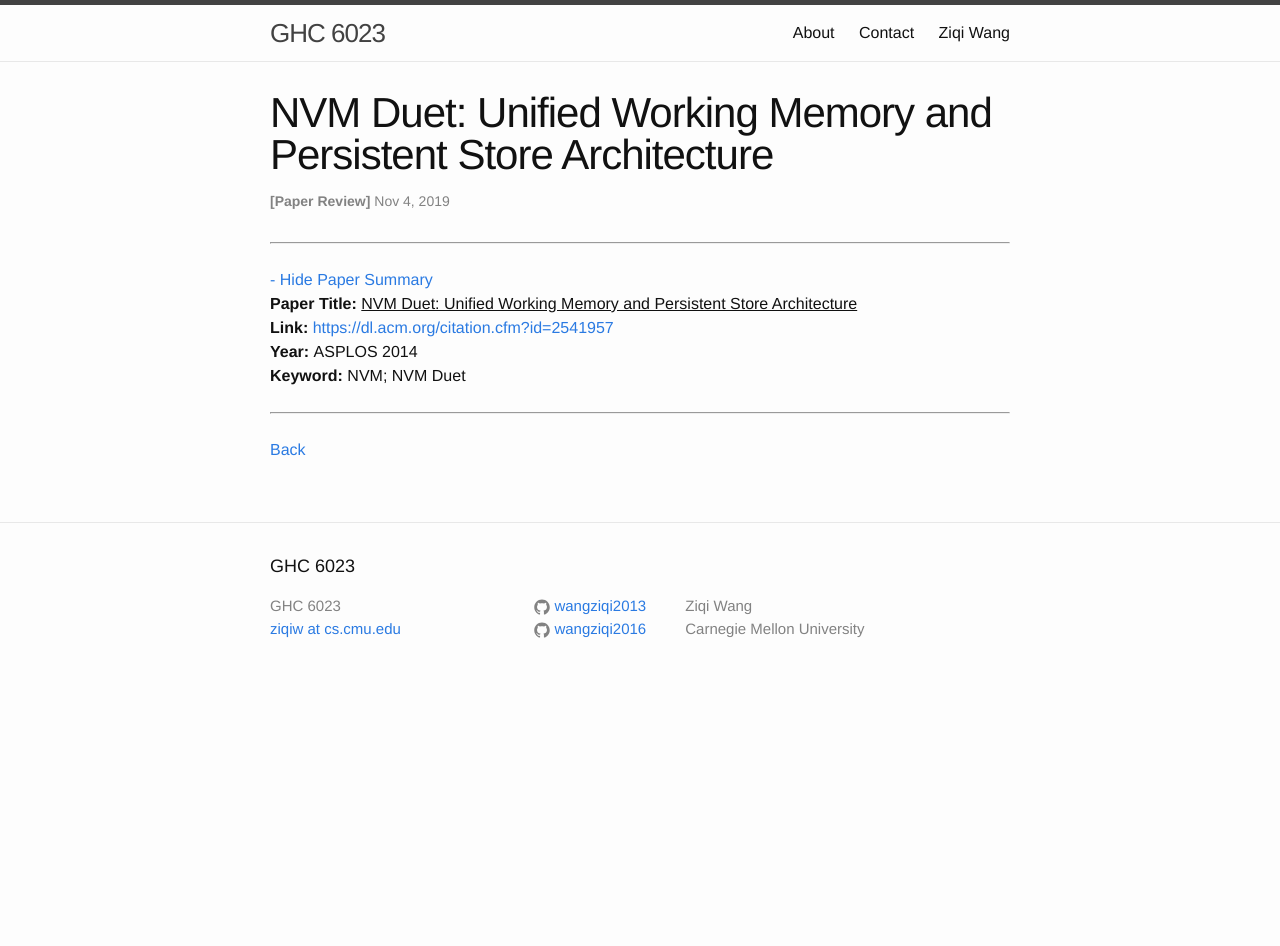
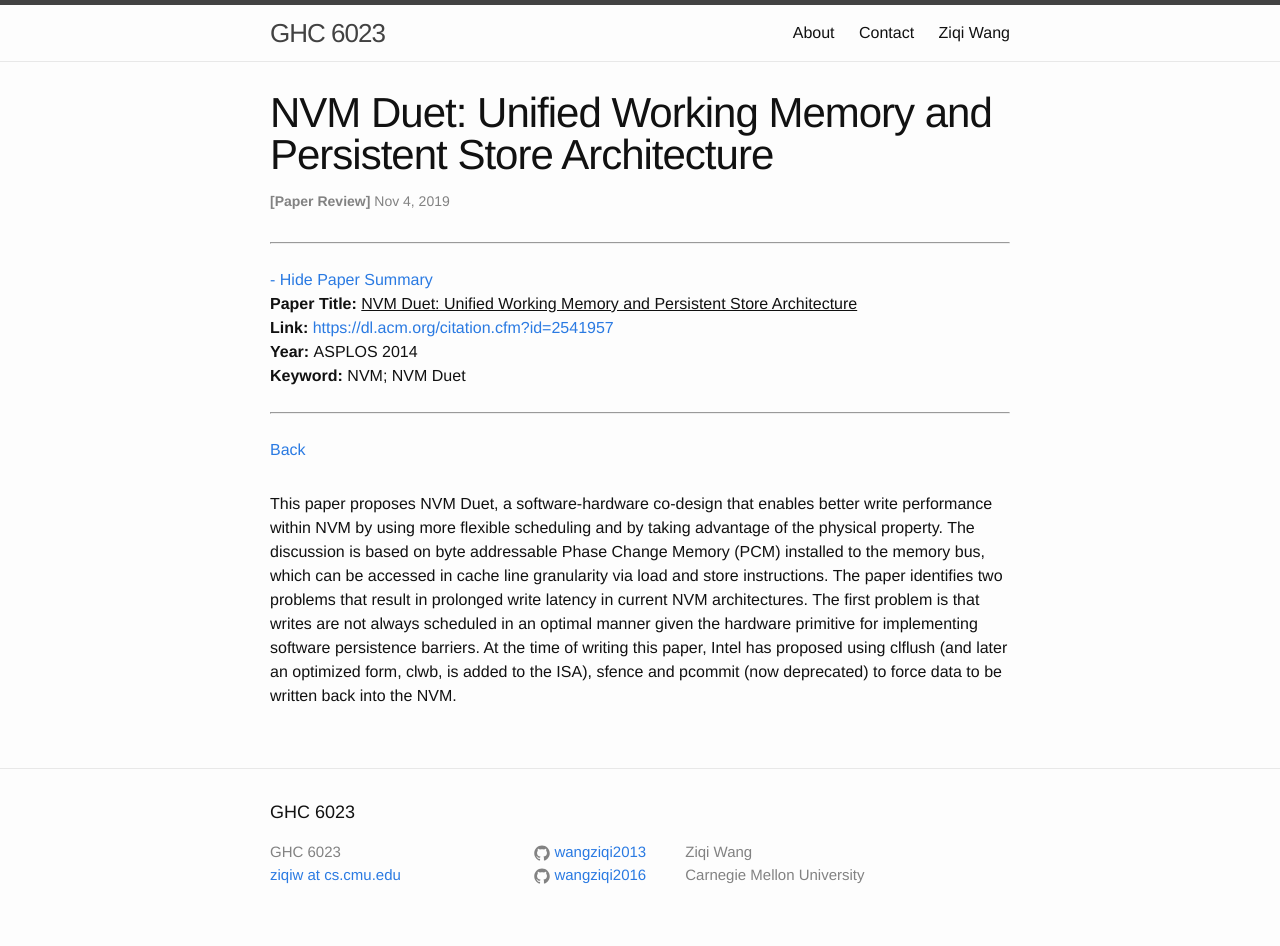
Before and after one commit to wangziqi2013/wangziqi2013.github.io, a Jekyll site: the page built from _posts/2019-11-03-nvm-duet.markdown, in a window 1280 px wide. Built offline with Jekyll 4.4.1, drawn with Linux system fonts in a browser that asks for light colours; before the commit the page ends 900 px from its top, so only the background shows below that.

Commit message:
Working on first reason

```diff
--- a/_posts/2019-11-03-nvm-duet.markdown
+++ b/_posts/2019-11-03-nvm-duet.markdown
@@ -12,3 +12,11 @@ htm_cd:
 htm_cr:
 version_mgmt:
 ---
+
+This paper proposes NVM Duet, a software-hardware co-design that enables better write performance within NVM by using
+more flexible scheduling and by taking advantage of the physical property. The discussion is based on byte addressable
+Phase Change Memory (PCM) installed to the memory bus, which can be accessed in cache line granularity via load
+and store instructions. The paper identifies two problems that result in prolonged write latency in current NVM architectures.
+The first problem is that writes are not always scheduled in an optimal manner given the hardware primitive for implementing
+software persistence barriers. At the time of writing this paper, Intel has proposed using clflush (and later an optimized
+form, clwb, is added to the ISA), sfence and pcommit (now deprecated) to force data to be written back into the NVM.
```
